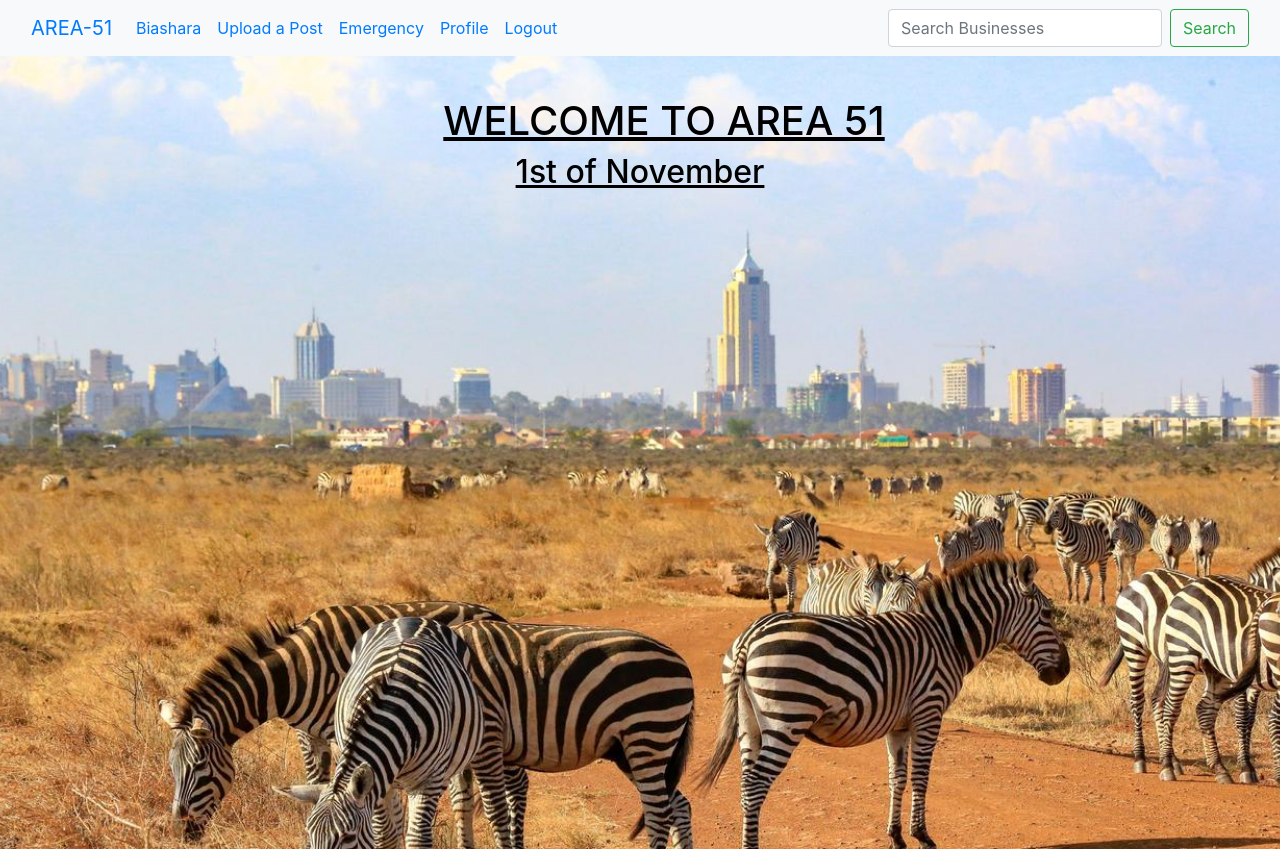
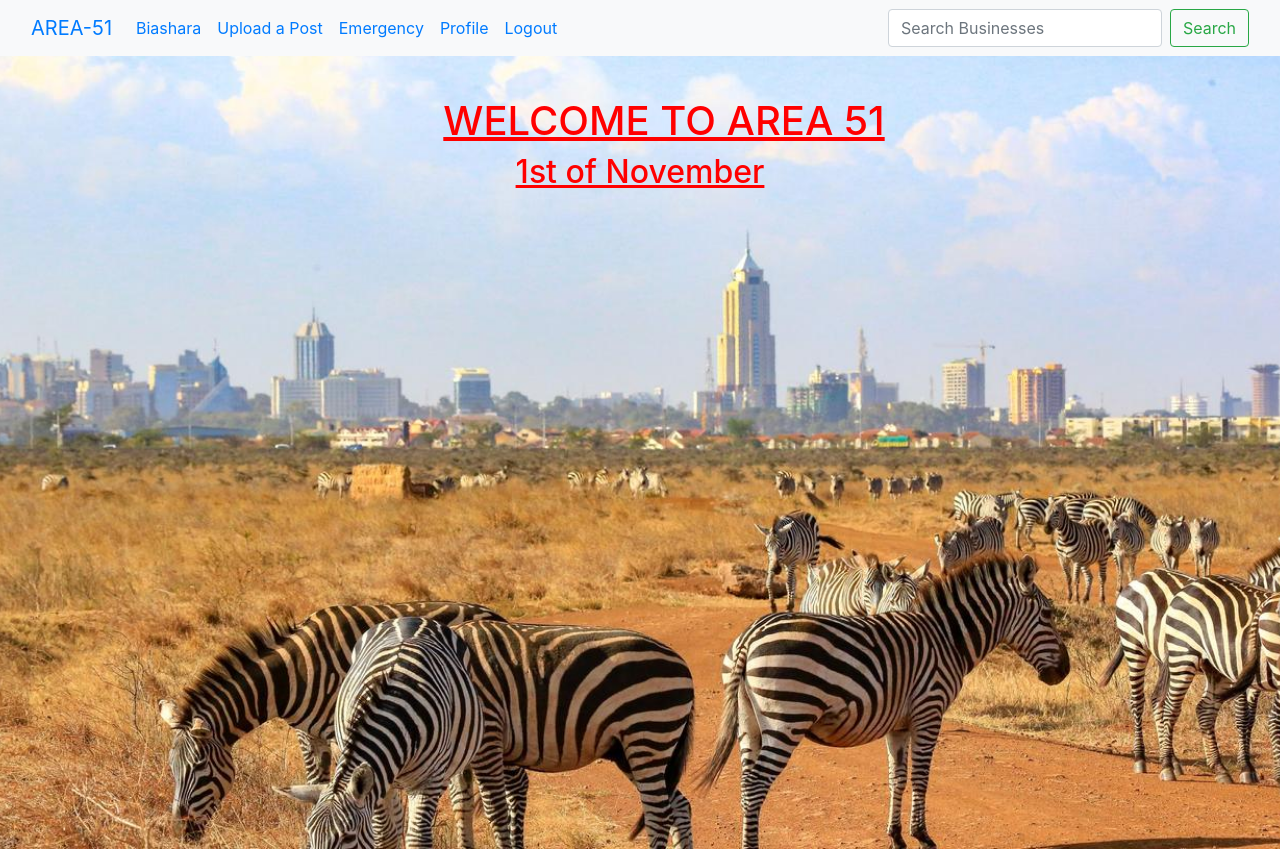
Before and after one commit to tailorv/neighbourshood, a Django app: page / in a window 1280 px wide. Run offline with Django 3.2, Linux system fonts and the light colour scheme; the visitor is signed in with stand-in values (Sample User, id 1); data that the repository does not hold is empty; some libraries are stand-ins or nearby versions.

Commit message:
add static css file for styling

```diff
--- a/static/css/baseapp.css
+++ b/static/css/baseapp.css
@@ -24,5 +24,5 @@
 }
 
 .off-white {
-    color: rgb(0, 0, 0);
+    color: rgb(255, 0, 0);
 }
```
